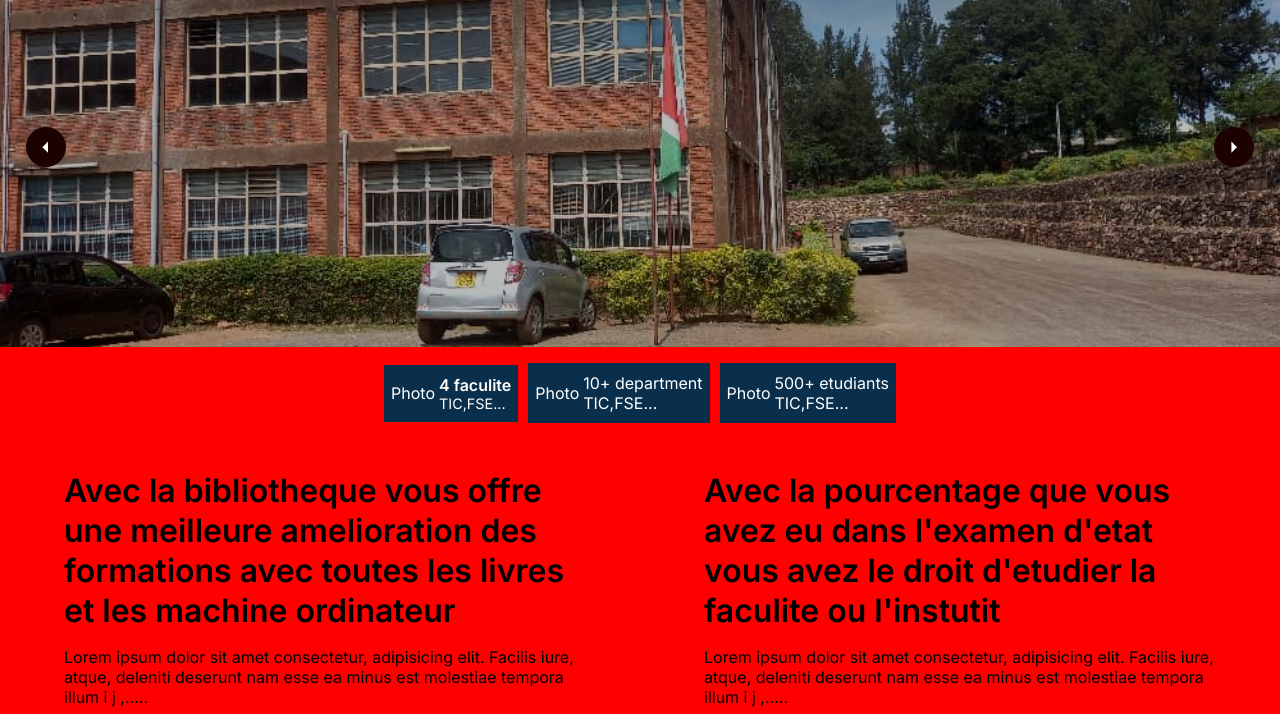
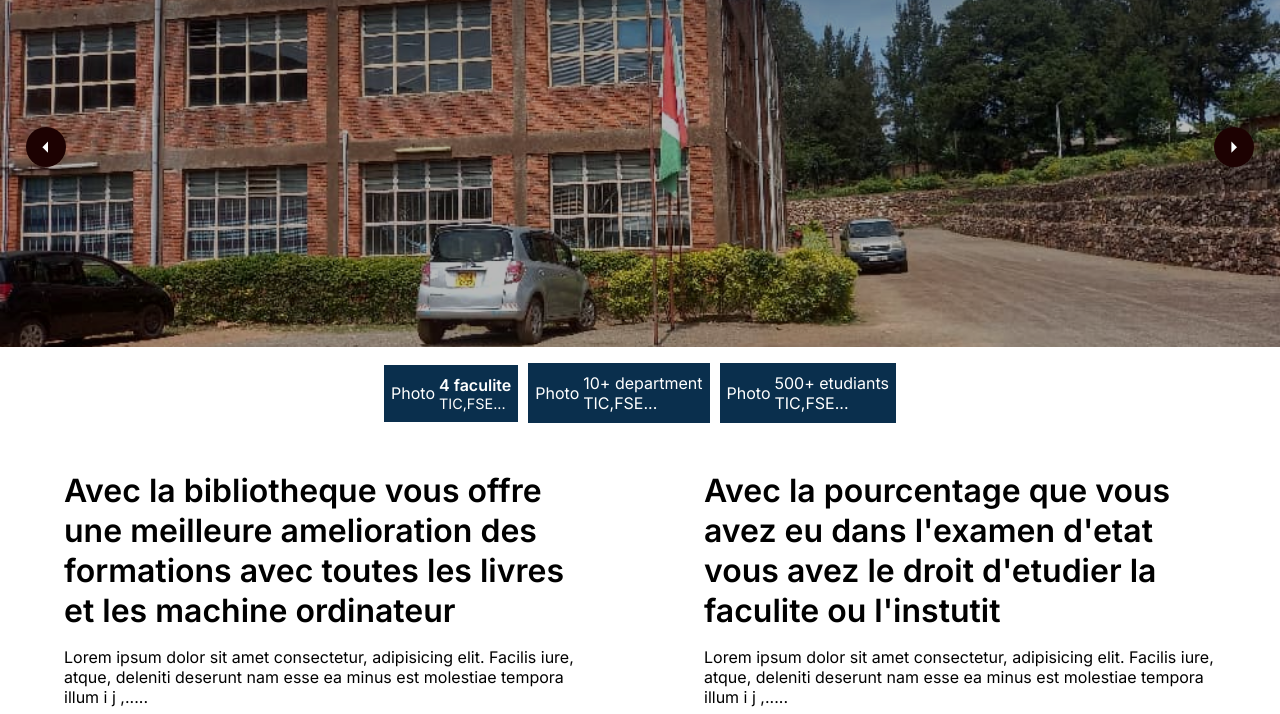
Before and after one commit to jubu-janeiro/Stage, a plain HTML site: page index.html in a window 1280 px wide. Shown: the part 53-767 px from the top of the page. Drawn offline with nearby package versions, Linux system fonts and the light colour scheme.

Commit message:
jubu commit

```diff
--- a/style.css
+++ b/style.css
@@ -73,7 +73,7 @@ a {
 }
 
 body {
-  background-color: red;
+  background-color: var(--bg-color);
 }
 
 .header {
```
